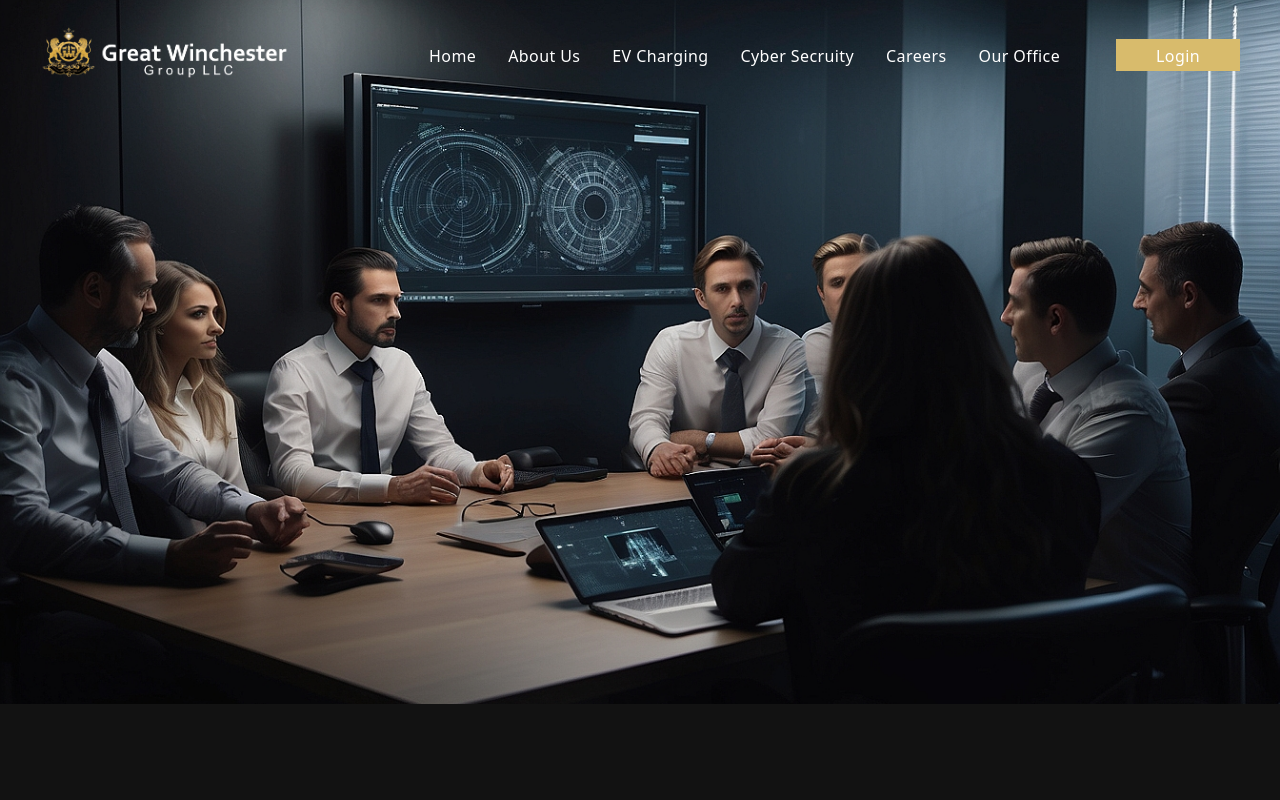
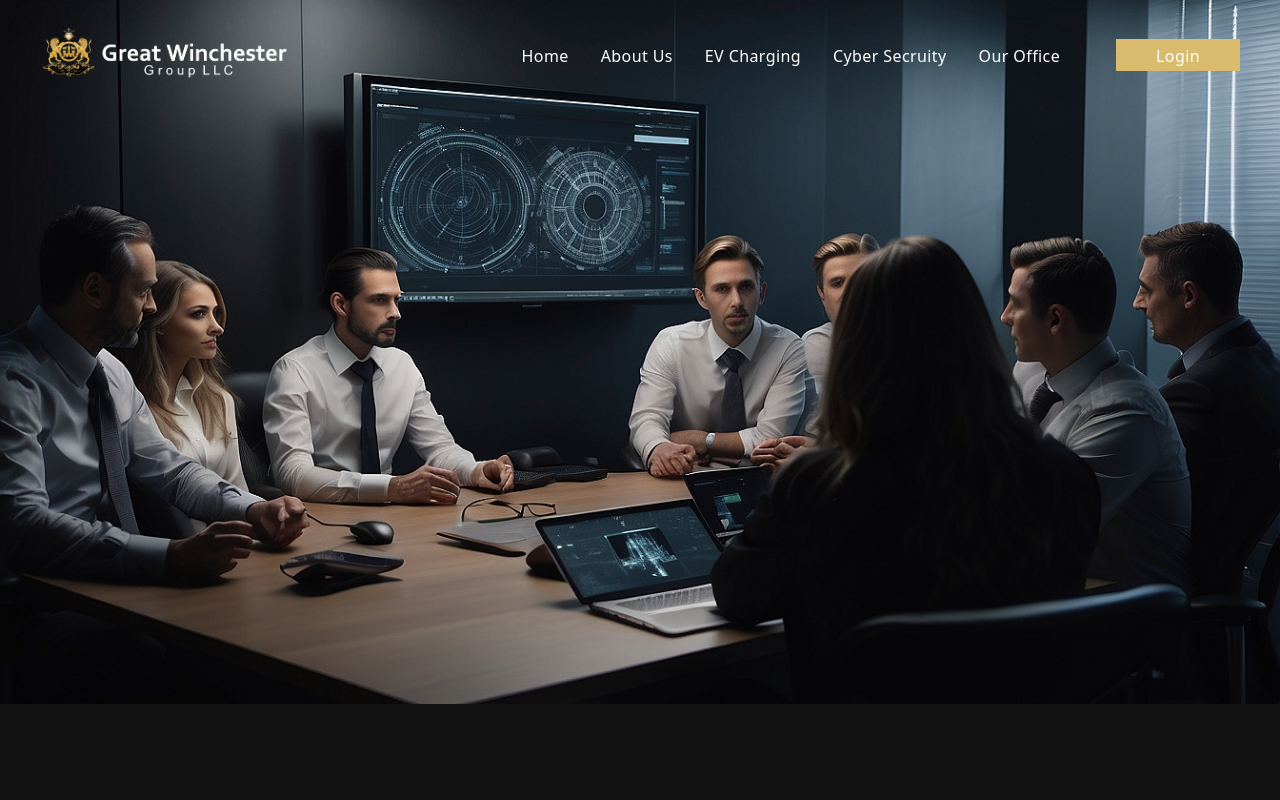
Before and after one commit to GhazanfarGw/Great-Winchester, a React (Create React App) app: page /cyber-secruity in a window 1280 px wide. Shown: the top 800 px of the page. Built offline with nearby package versions, Linux system fonts and the light colour scheme.

Commit message:
Update Navbar.jsx

```diff
--- a/src/Pages/Navbar.jsx
+++ b/src/Pages/Navbar.jsx
@@ -188,13 +188,6 @@ function Logo({ isScrolled }) {
                 >
                    Cyber Secruity
                 </a>
-                {/* <a
-                  href="#careers"
-                  className="
-                  tracking-wider py-3 flex flex-row items-center justify-between duration-200 border-b border-[#fff] border-opacity-10 text-sm font-bold"
-                >
-                  Careers
-                </a> */}
                 <a
                   href="#office"
                   className="
@@ -308,13 +301,6 @@ function Logo({ isScrolled }) {
                       items-center text-base md:hover:border-b border-[#d8bb6c] relative h-8 pt-0.5 duration-200 lg:px-4 md:px-2 px-4 flex justify-center flex-row text-[#fff] tracking-wide"
                     >
                        Cyber Secruity
-                    </a>
-                    <a
-                      href="#careers"
-                      className="
-                      items-center text-base md:hover:border-b border-[#d8bb6c] relative h-8 pt-0.5 duration-200 lg:px-4 md:px-2 px-4 flex justify-center flex-row text-[#fff] tracking-wide"
-                    >
-                      Careers
                     </a>
                     <a
                       href="#office"
```
